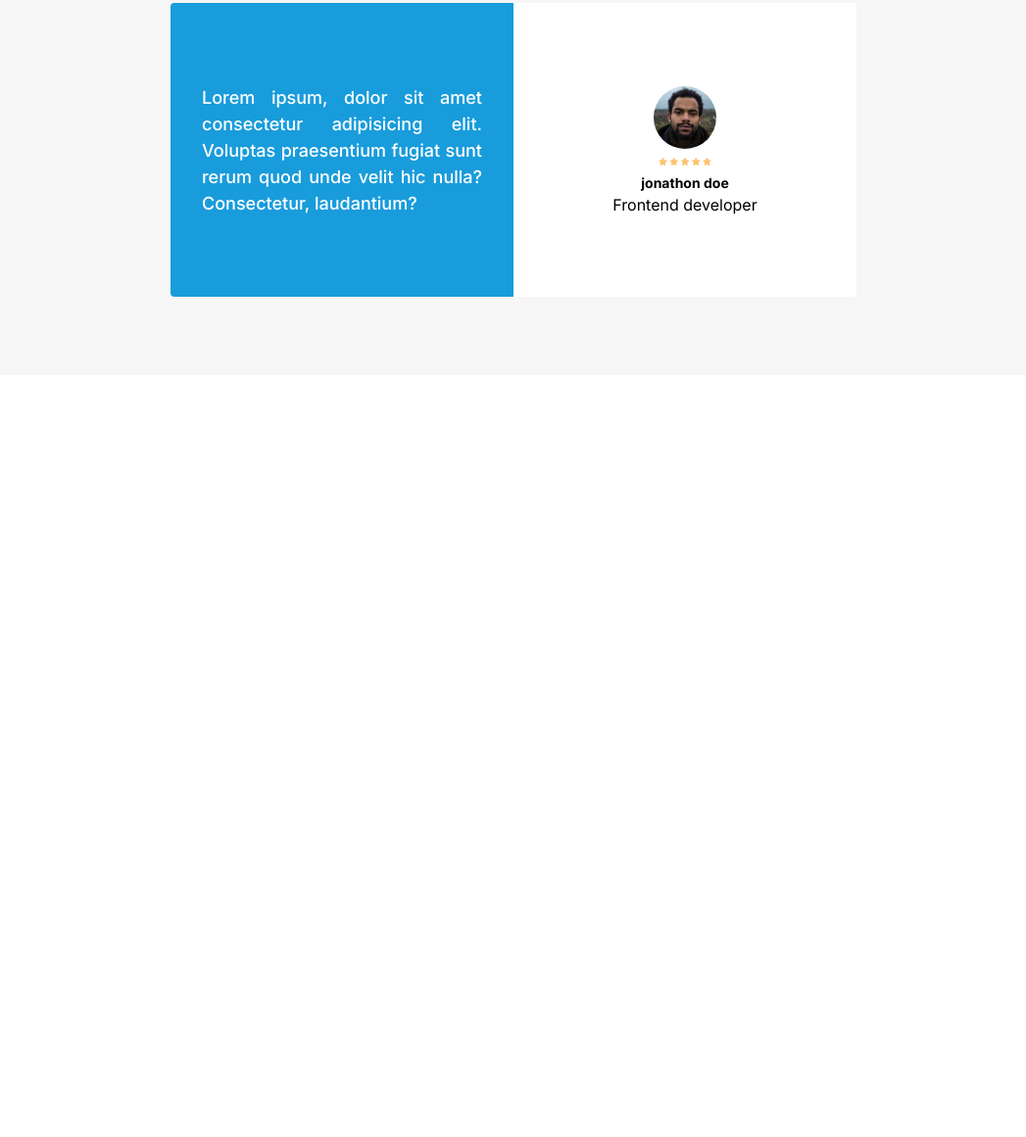
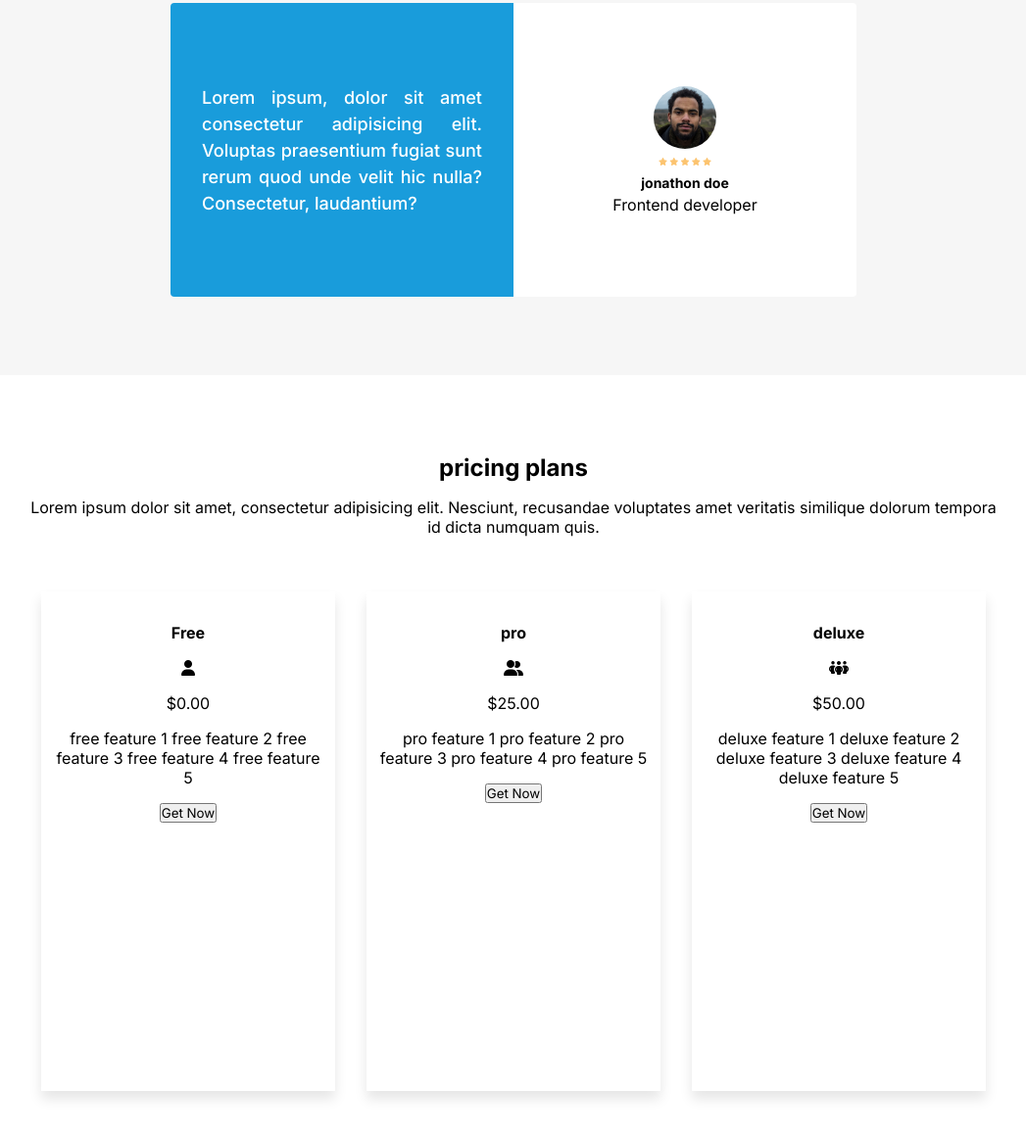
Before and after one commit to yasirjamah123/landing-page-, a plain HTML site: page index.html in a window 1280 px wide. Shown: the part 3488-4649 px from the top of the page at 98% size, without its empty margins (116-1163 px from the left). Before the commit the page ends 3871 px from the top, so only its background shows below. Drawn offline with Linux system fonts and the light colour scheme.

Commit message:
pricing html partial css

```diff
--- a/index.html
+++ b/index.html
@@ -231,6 +231,64 @@
 
                 </div>
             </section>
+
+            <section id="pricing">
+                <div class="container">
+                    <div class="row pricing__row">
+                        <h2 class="pricing__title"> pricing plans</h2>
+                        <p class="pricin__para">Lorem ipsum dolor sit amet, consectetur adipisicing elit. Nesciunt,
+                            recusandae voluptates amet veritatis similique dolorum tempora id dicta numquam quis.
+                        </p>
+                        <div class="pricing__wrapper">
+                            <div class="plan">
+                                <h4 class="plan__title">Free</h4>
+                                <div class="plan__icon">
+                                    <i class="fa-solid fa-user"></i>
+                                </div>
+                                <span class="plan__price">$0.00</span>
+                                <div class="plan__features">
+                                    <span class="plan__feature">free feature 1</span>
+                                    <span class="plan__feature">free feature 2</span>
+                                    <span class="plan__feature">free feature 3</span>
+                                    <span class="plan__feature">free feature 4</span>
+                                    <span class="plan__feature">free feature 5</span>
+                                </div>
+                                <button class="plan__button">Get Now</button>
+                            </div>
+                            <div class="plan">
+                                <h4 class="plan__title">pro</h4>
+                                <div class="plan__icon">
+                                    <i class="fa-solid fa-user-group"></i>
+                                </div>
+                                <span class="plan__price">$25.00</span>
+                                <div class="plan__features">
+                                    <span class="plan__feature">pro feature 1</span>
+                                    <span class="plan__feature">pro feature 2</span>
+                                    <span class="plan__feature">pro feature 3</span>
+                                    <span class="plan__feature">pro feature 4</span>
+                                    <span class="plan__feature">pro feature 5</span>
+                                </div>
+                                <button class="plan__button">Get Now</button>
+                            </div>
+                            <div class="plan">
+                                <h4 class="plan__title">deluxe</h4>
+                                <div class="plan__icon">
+                                    <i class="fa-solid fa-people-group"></i>
+                                </div>
+                                <span class="plan__price">$50.00</span>
+                                <div class="plan__features">
+                                    <span class="plan__feature">deluxe feature 1</span>
+                                    <span class="plan__feature">deluxe feature 2</span>
+                                    <span class="plan__feature">deluxe feature 3</span>
+                                    <span class="plan__feature">deluxe feature 4</span>
+                                    <span class="plan__feature">deluxe feature 5</span>
+                                </div>
+                                <button class="plan__button">Get Now</button>
+                            </div>
+                        </div>
+                    </div>
+                </div>
+            </section>
         </main>
 </body>
 
--- a/style.css
+++ b/style.css
@@ -279,3 +279,37 @@ a{
 .review__occupation{
     font-size: 12px;
 }
+
+/* pricing */
+.pricing__row {
+    display: flex;
+    flex-direction: column;
+    align-items: center;
+    text-align: center;
+    gap: 16px;
+}
+
+.pricing__para {
+    max-width: 600px;
+    line-height: 1.5;
+}
+
+.pricing__wrapper {
+    display: flex;
+    justify-content: center;
+    flex-wrap: wrap;
+    gap: 32px;
+    margin-top: 40px;
+}
+
+.plan {
+width: 100%;
+height: 510px;
+max-width: 300px;
+display: flex;
+flex-direction: column;
+align-items: center;
+gap: 16px;
+box-shadow: 0px 8px 12px rgba(0, 0, 0, 0.1);
+padding: 32px 12px;
+}
```
